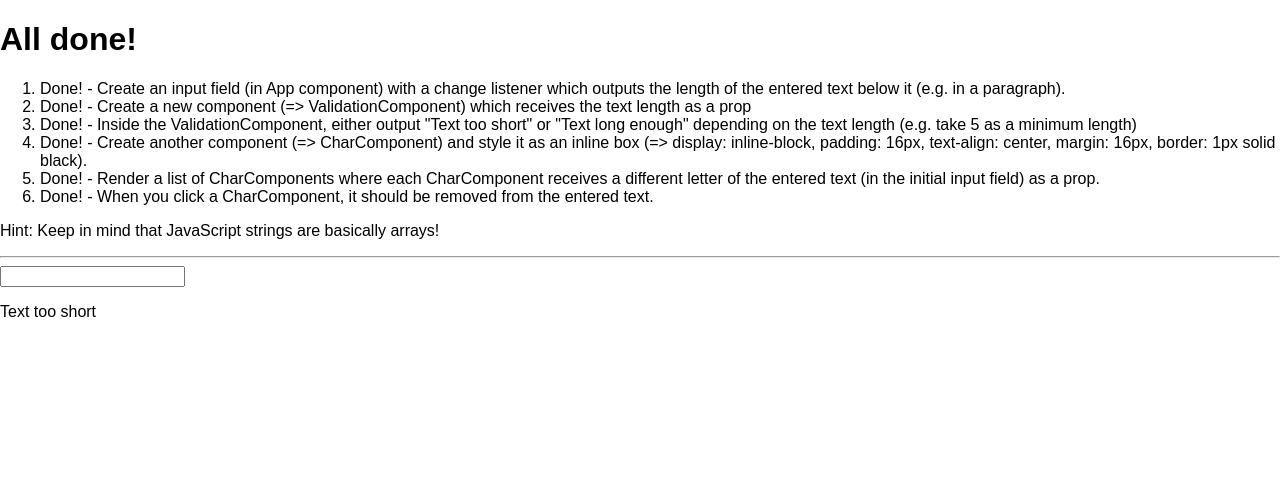
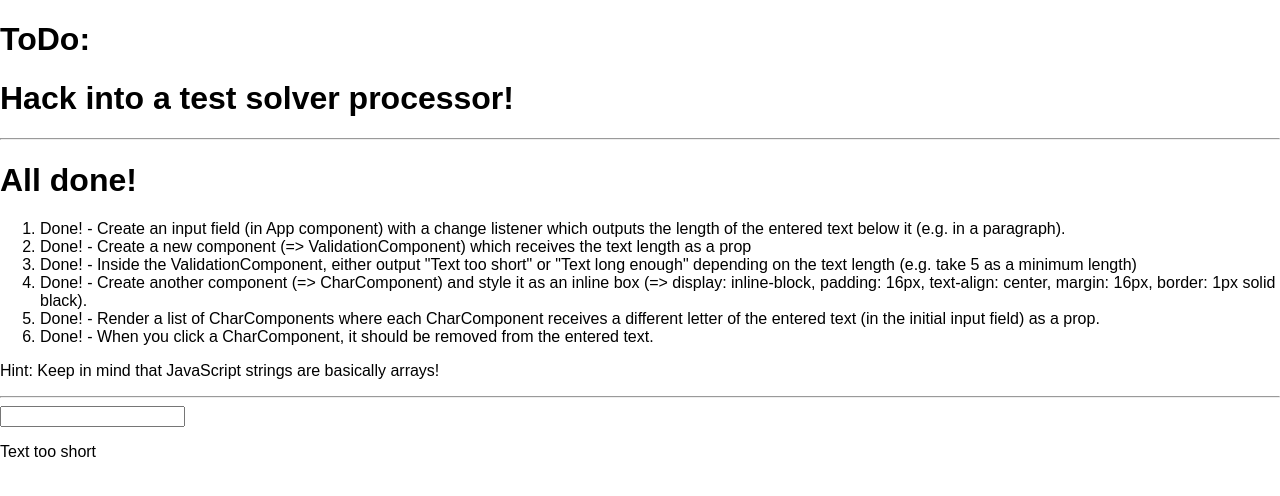
Before and after one commit to W3AI/react-solver-template, a React (Create React App) app: page / in a window 1280 px wide. Shown: the top 496 px of the page. Built offline with nearby package versions, Linux system fonts and the light colour scheme.

Commit message:
added Todo : hack into a test solver processor!

```diff
--- a/src/App.js
+++ b/src/App.js
@@ -33,6 +33,9 @@ class App extends Component {
         return (
             <div className="App">
 
+                <h1>ToDo:</h1>
+                <h1>Hack into a test solver processor!</h1>
+                <hr />
                 <h1>All done!</h1>
 
                 <ol>
```
